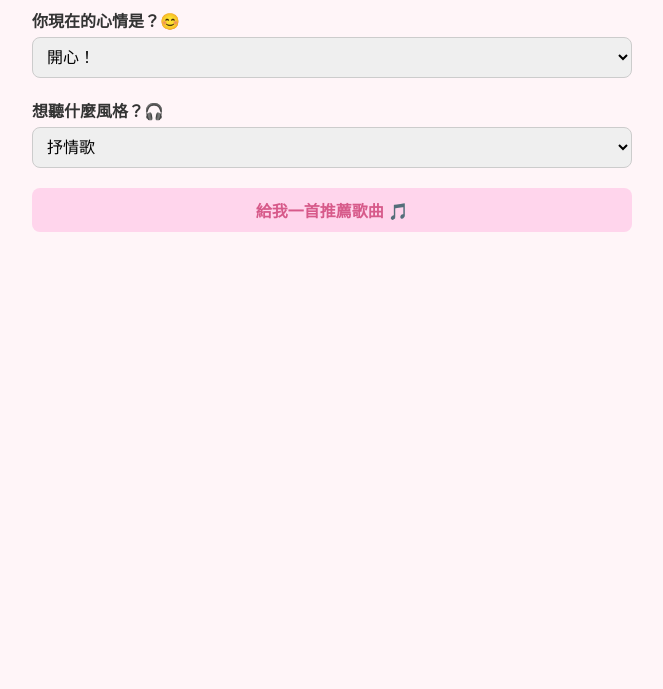
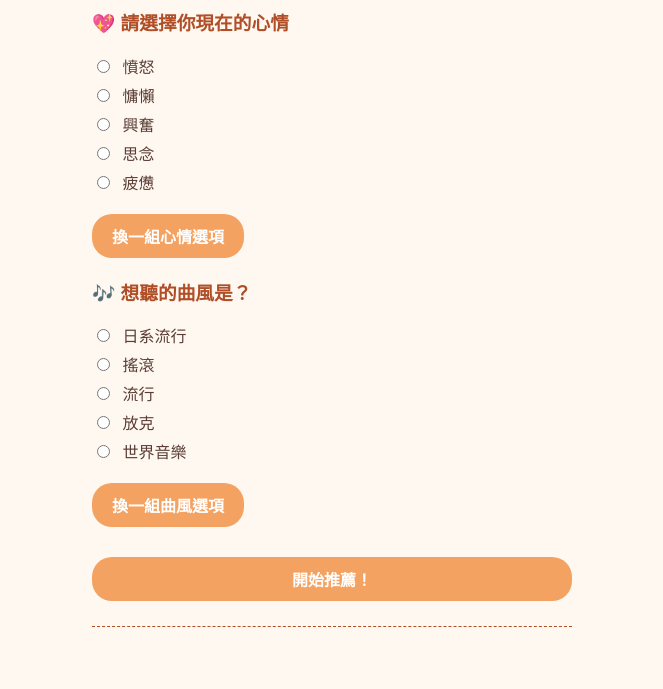
Before and after one commit to tseng0719/dressing, a plain HTML site: page index.html in a window 1280 px wide. Shown: the part 111-800 px from the top of the page, without its empty margins (308-971 px from the left). Drawn offline with Linux system fonts and the light colour scheme.

Commit message:
Update index.html

```diff
--- a/index.html
+++ b/index.html
@@ -1,103 +1,174 @@
 <!DOCTYPE html>
-<html lang="zh-TW">
+<html lang="zh-Hant">
 <head>
-  <meta charset="UTF-8">
-  <title>今天想聽什麼呢？🎧</title>
+  <meta charset="UTF-8" />
+  <meta name="viewport" content="width=device-width, initial-scale=1" />
+  <title>音樂推薦系統</title>
   <style>
     body {
-      font-family: "Noto Sans TC", sans-serif;
-      background: #fff5f8;
-      color: #333;
-      padding: 30px;
-      max-width: 600px;
-      margin: auto;
+      font-family: "微軟正黑體", Arial, sans-serif;
+      max-width: 480px;
+      margin: 20px auto;
+      padding: 10px;
+      background: #fff8f0;
+      color: #5a3e36;
     }
     h1 {
       text-align: center;
-      color: #d75a8a;
+      color: #d2691e;
+    }
+    h3 {
+      margin-top: 20px;
+      color: #b04e28;
     }
     label {
-      font-weight: bold;
       display: block;
-      margin-top: 20px;
+      margin: 5px 0;
+      cursor: pointer;
     }
-    select, button {
-      width: 100%;
-      padding: 10px;
-      margin-top: 5px;
-      border-radius: 8px;
-      border: 1px solid #ccc;
-      font-size: 1em;
+    input[type="radio"] {
+      margin-right: 8px;
     }
     button {
-      background-color: #ffd5ec;
-      color: #d75a8a;
+      background-color: #f4a261;
+      border: none;
+      border-radius: 20px;
+      padding: 10px 20px;
+      color: white;
       font-weight: bold;
+      font-size: 1rem;
       cursor: pointer;
-      border: none;
-      margin-top: 20px;
+      margin-top: 15px;
     }
-    iframe {
-      display: block;
-      margin: 20px auto;
-      width: 100%;
-      height: 315px;
-      border-radius: 10px;
-      border: none;
+    button:hover {
+      background-color: #e76f51;
+    }
+    #result {
+      margin-top: 25px;
+      border-top: 1px dashed #b04e28;
+      padding-top: 15px;
+    }
+    a {
+      color: #e76f51;
+      text-decoration: none;
+    }
+    a:hover {
+      text-decoration: underline;
     }
   </style>
 </head>
 <body>
-  <h1>今天想聽什麼呢？🎶</h1>
 
-  <label for="mood">你現在的心情是？😊</label>
-  <select id="mood">
-    <option value="開心">開心！</option>
-    <option value="難過">有點難過</option>
-    <option value="放鬆">想放鬆一下</option>
-    <option value="生氣">有點煩躁</option>
-    <option value="戀愛">戀愛的感覺💖</option>
-  </select>
+  <h1>✨ 音樂推薦小幫手 ✨</h1>
 
-  <label for="genre">想聽什麼風格？🎧</label>
-  <select id="genre">
-    <option value="抒情">抒情歌</option>
-    <option value="搖滾">搖滾</option>
-    <option value="輕音樂">輕音樂</option>
-    <option value="嘻哈">嘻哈/饒舌</option>
-    <option value="動漫歌曲">動漫歌曲</option>
-  </select>
+  <div>
+    <h3>💖 請選擇你現在的心情</h3>
+    <div id="moodOptions"></div>
+    <button type="button" onclick="refreshMoodOptions()">換一組心情選項</button>
+  </div>
 
-  <button onclick="recommend()">給我一首推薦歌曲 🎵</button>
+  <div>
+    <h3>🎶 想聽的曲風是？</h3>
+    <div id="genreOptions"></div>
+    <button type="button" onclick="refreshGenreOptions()">換一組曲風選項</button>
+  </div>
+
+  <button type="button" onclick="searchMusic()" style="width:100%; margin-top:30px;">開始推薦！</button>
 
   <div id="result"></div>
 
-  <script>
-    const API_KEY = "AIzaSyC0FVu9nGrvov7pJQocsnAjRIAIrCmms0s";
+<script>
+  const API_KEY = 'YOUR_YOUTUBE_API_KEY_HERE'; // 換成你的 API key
 
-    function recommend() {
-      const mood = document.getElementById("mood").value;
-      const genre = document.getElementById("genre").value;
-      const query = `${mood} ${genre} 音樂`;
+  const moods = [
+    "開心", "悲傷", "興奮", "疲憊", "平靜", "焦慮", "期待", "懷念", "寧靜",
+    "激動", "無聊", "溫暖", "孤單", "憤怒", "緊張", "快樂", "感動", "冷靜",
+    "滿足", "害羞", "失落", "輕鬆", "思念", "放鬆", "慵懶", "難過", "振奮",
+    "安心", "失望", "期待"
+  ];
 
-      fetch(`https://www.googleapis.com/youtube/v3/search?part=snippet&type=video&maxResults=1&q=${encodeURIComponent(query)}&key=${API_KEY}`)
-        .then(res => res.json())
-        .then(data => {
-          if (data.items && data.items.length > 0) {
-            const videoId = data.items[0].id.videoId;
-            document.getElementById("result").innerHTML = `
-              <h3>這首歌適合現在的你 💕</h3>
-              <iframe src="https://www.youtube.com/embed/${videoId}" allowfullscreen></iframe>
-            `;
-          } else {
-            document.getElementById("result").innerHTML = "找不到適合的歌曲 😢 請再試一次。";
-          }
-        })
-        .catch(error => {
-          console.error(error);
-          document.getElementById("result").innerHTML = "出現了一點小問題，請稍後再試！";
-        });
+  const genres = [
+    "流行", "搖滾", "爵士", "古典", "嘻哈", "R&B", "電子", "民謠", "藍調",
+    "舞曲", "雷鬼", "鄉村", "重金屬", "雷鬼", "拉丁", "靈魂", "放克", "雷鬼",
+    "節奏藍調", "電影配樂", "獨立", "另類", "民謠搖滾", "K-pop", "日系流行",
+    "爵士融合", "環境音樂", "世界音樂"
+  ];
+
+  function getRandomOptions(arr, n) {
+    const shuffled = [...arr].sort(() => 0.5 - Math.random());
+    return shuffled.slice(0, n);
+  }
+
+  function refreshMoodOptions() {
+    const selected = getRandomOptions(moods, 5);
+    const container = document.getElementById('moodOptions');
+    container.innerHTML = '';
+    selected.forEach((mood, i) => {
+      const label = document.createElement('label');
+      label.innerHTML = `<input type="radio" name="mood" value="${mood}" required> ${mood}`;
+      container.appendChild(label);
+    });
+  }
+
+  function refreshGenreOptions() {
+    const selected = getRandomOptions(genres, 5);
+    const container = document.getElementById('genreOptions');
+    container.innerHTML = '';
+    selected.forEach((genre, i) => {
+      const label = document.createElement('label');
+      label.innerHTML = `<input type="radio" name="genre" value="${genre}" required> ${genre}`;
+      container.appendChild(label);
+    });
+  }
+
+  async function searchMusic() {
+    const mood = document.querySelector('input[name="mood"]:checked');
+    const genre = document.querySelector('input[name="genre"]:checked');
+    const resultDiv = document.getElementById('result');
+
+    if (!mood || !genre) {
+      alert("請先選擇你的心情和曲風喔！💖");
+      return;
     }
-  </script>
+
+    const query = `${mood.value} ${genre.value} 音樂`;
+
+    resultDiv.innerHTML = `<p>正在為你搜尋跟「${query}」相關的音樂...</p>`;
+
+    try {
+      const response = await fetch(
+        `https://www.googleapis.com/youtube/v3/search?part=snippet&maxResults=3&q=${encodeURIComponent(query)}&type=video&key=${API_KEY}`
+      );
+      const data = await response.json();
+
+      if (data.error) {
+        resultDiv.innerHTML = `<p>發生錯誤：${data.error.message}</p>`;
+        return;
+      }
+
+      if (data.items.length === 0) {
+        resultDiv.innerHTML = `<p>找不到相關音樂，請換個心情或曲風試試看！</p>`;
+        return;
+      }
+
+      let html = `<h3>推薦給你的音樂 🎧</h3>`;
+      data.items.forEach(item => {
+        const title = item.snippet.title;
+        const videoId = item.id.videoId;
+        html += `<p>🎵 <a href="https://www.youtube.com/watch?v=${videoId}" target="_blank" rel="noopener">${title}</a></p>`;
+      });
+
+      resultDiv.innerHTML = html;
+
+    } catch (error) {
+      resultDiv.innerHTML = `<p>網路發生錯誤，請稍後再試！</p>`;
+      console.error(error);
+    }
+  }
+
+  // 初始化頁面選項
+  refreshMoodOptions();
+  refreshGenreOptions();
+</script>
 </body>
 </html>
```
